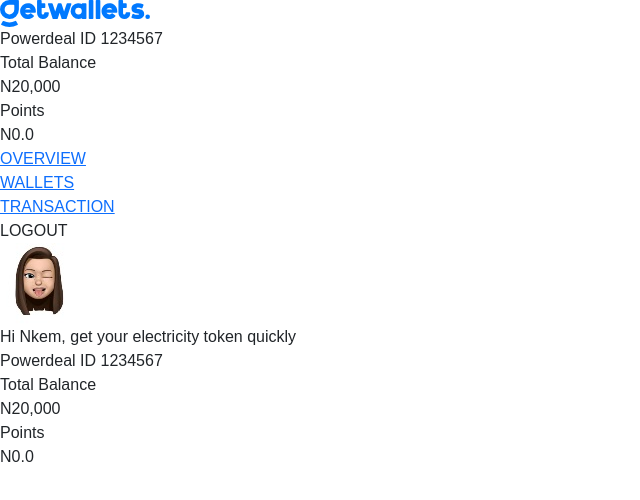
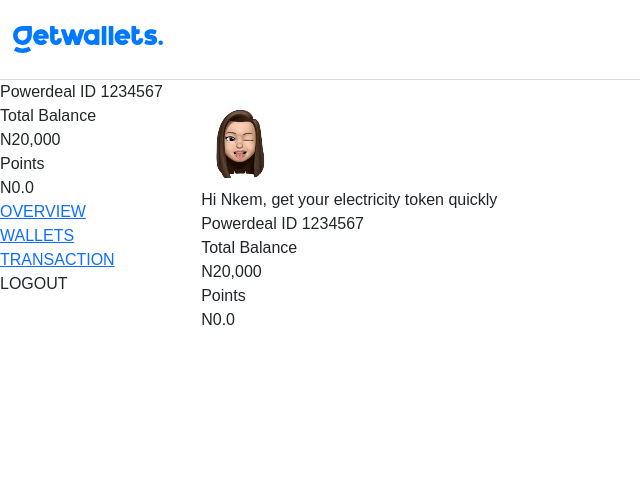
Before and after one commit to siccoo/getWallets, a React (Create React App) app: page /dashboard in a window 1280 px wide. Shown: the top 500 px of the page, without its empty margins (0-640 px from the left). Built offline with nearby package versions, Linux system fonts and the light colour scheme; sample sign-in values are in the browser's storage.

Commit message:
updated Topbar & Dashboard files

```diff
--- a/src/assets/styles/Dashboard.scss
+++ b/src/assets/styles/Dashboard.scss
@@ -0,0 +1,21 @@
+.page-control {
+  text-align: left !important;
+  padding-top: -20px !important;
+
+  .dashboard-row {
+    display: -webkit-box;
+    display: -webkit-flex;
+    display: -ms-flexbox;
+    display: flex;
+    height: 90vh;
+
+    .dashboard-content {
+      overflow: auto;
+      padding: 2% 3%;
+      -webkit-box-flex: 0;
+      -webkit-flex: 0 80%;
+      -ms-flex: 0 80%;
+      flex: 0 80%;
+    }
+  }
+}
--- /dev/null
+++ b/src/assets/styles/Sidebar.scss
@@ -0,0 +1,19 @@
+.i-dashboard-sidebar {
+  padding: 1%;
+  -webkit-box-flex: 0;
+  -webkit-flex: 0 20%;
+  -ms-flex: 0 20%;
+  flex: 0 20%;
+  background-color: #fdf6f2;
+
+  .i-power-sidebar-div {
+    display: block;
+    margin-bottom: 30px;
+    padding: 14px;
+    border-style: solid;
+    border-width: 1px;
+    border-color: #cea18c;
+    border-radius: 3px;
+    background-color: #fff;
+  }
+}
--- /dev/null
+++ b/src/assets/styles/Topbar.scss
@@ -0,0 +1,29 @@
+.i-dashboard-nav {
+  display: -webkit-box;
+  display: -webkit-flex;
+  display: -ms-flexbox;
+  display: flex;
+  height: 10vh;
+  padding-right: 1%;
+  padding-left: 1%;
+  -webkit-box-align: stretch;
+  -webkit-align-items: stretch;
+  -ms-flex-align: stretch;
+  align-items: stretch;
+  border-bottom: 1px solid #dadada;
+
+  .i-dashboard-brand {
+    display: -webkit-box;
+    display: -webkit-flex;
+    display: -ms-flexbox;
+    display: flex;
+    -webkit-box-pack: center;
+    -webkit-justify-content: center;
+    -ms-flex-pack: center;
+    justify-content: center;
+    -webkit-box-align: center;
+    -webkit-align-items: center;
+    -ms-flex-align: center;
+    align-items: center;
+  }
+}
--- a/src/components/dashboard/misc/Topbar.js
+++ b/src/components/dashboard/misc/Topbar.js
@@ -1,5 +1,8 @@
 import React from "react";
 import logo from "../../../assets/images/GetWalletsLogo.svg";
+
+import "../../../assets/styles/Topbar.scss";
+
 export default function Topbar(props) {
   return (
     <>
--- a/src/pages/dashboard/Dashboard.js
+++ b/src/pages/dashboard/Dashboard.js
@@ -4,6 +4,9 @@
 import Sidebar from "../../components/dashboard/misc/Sidebar";
 // import Form from "../../components/Dashboard/Overview/Form";
 // import Summary from "../../components/Dashboard/Overview/Summary";
+
+// Styles
+import "../../assets/styles/Dashboard.scss"
 
 const Dashboard = () => {
   const [showForm, setShowForm] = useState(true);
@@ -22,9 +25,9 @@
   return (
     <div className="page-control">
       <Topbar />
-      <div className="i-dashboard-row">
+      <div className="dashboard-row">
         <Sidebar />
-        <div className="i-dashboard-content">
+        <div className="dashboard-content">
           {showSummary ? (
             <div onClick={switchToForm} className="i-power-back">
               Back
```
